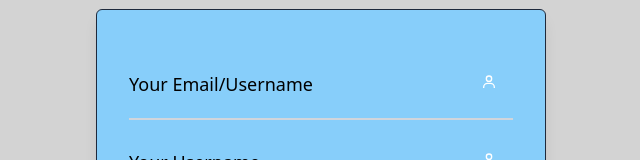
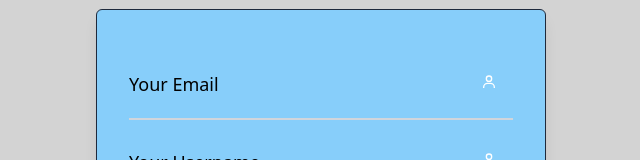
Before and after one commit to ilhanbae/Grouped, a React (Create React App) app in the folder front_end/: page /signup in a window 1280 px wide. Shown: the part 161-321 px from the top of the page, without its empty margins (319-959 px from the left). Built offline with nearby package versions, Linux system fonts and the light colour scheme.

Commit message:
Modify "Your Email/Username" to "Your Email"

```diff
--- a/front_end/src/pages/SignUp/SignUp.jsx
+++ b/front_end/src/pages/SignUp/SignUp.jsx
@@ -13,7 +13,7 @@
                         <form action="">
                             <div className="relative my-4">
                                 <input type="email" className="block w-96 py-4 px-4 text-lg text-black bg-transparent border-0 border-b-2 border-gray-300 appearance-none dark:focus:border-blue-500 focus:outline-none focus:ring-0 focus:text-black focus:border-blue-600 peer" placeholder="" />
-                                <label htmlFor="" className="absolute text-lg text-black duration-300 transform -translate-y-6 scale-75 top-3 -x-10 origin-[0] peer-focus:left-0 peer-focus:text-blue-600 peer-focus:dark:text-blue-500 peer-placeholder-shown:scale-100 peer-placeholder-shown:translate-y-0 peer-focus:scale-75 peer-focus:-translate-y-6">Your Email/Username</label>
+                                <label htmlFor="" className="absolute text-lg text-black duration-300 transform -translate-y-6 scale-75 top-3 -x-10 origin-[0] peer-focus:left-0 peer-focus:text-blue-600 peer-focus:dark:text-blue-500 peer-placeholder-shown:scale-100 peer-placeholder-shown:translate-y-0 peer-focus:scale-75 peer-focus:-translate-y-6">Your Email</label>
                                 <BiUser className="absolute top-4 right-4" />
                             </div>
                             <div className="relative my-4">
```
